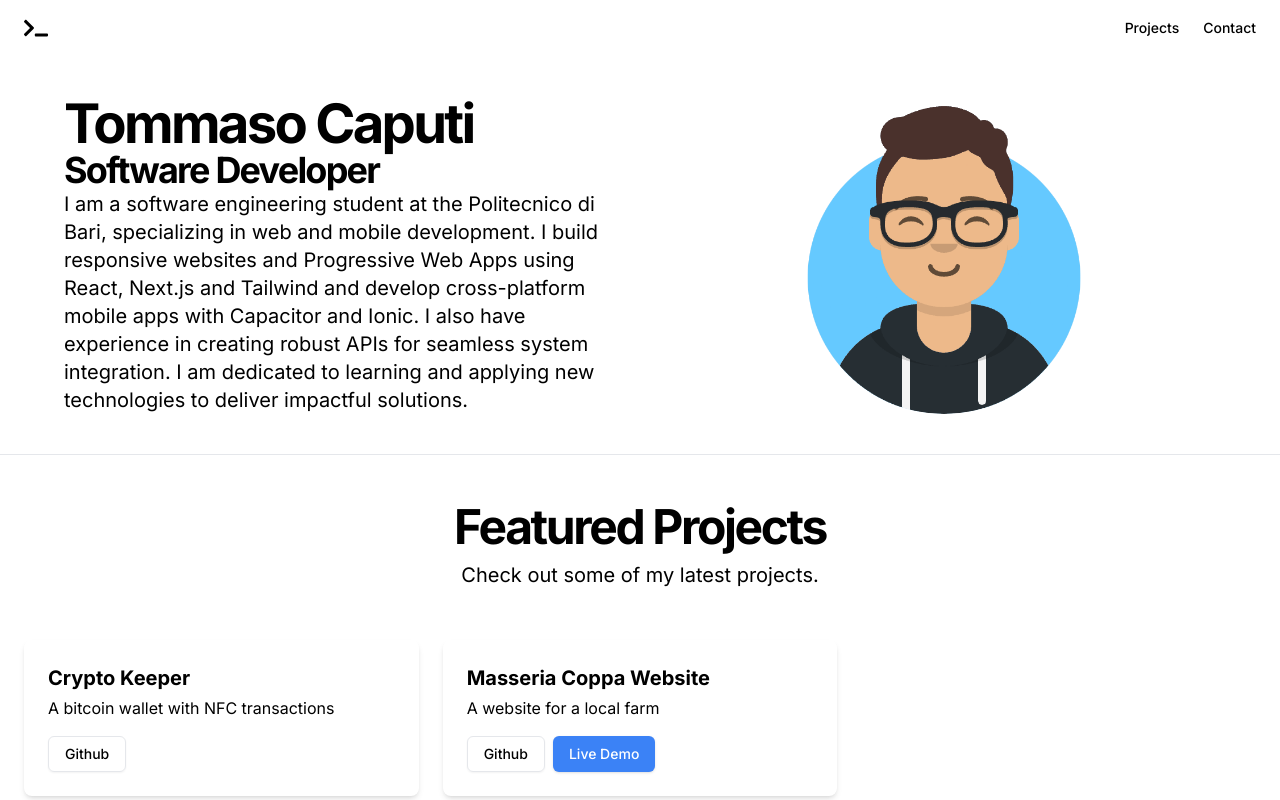
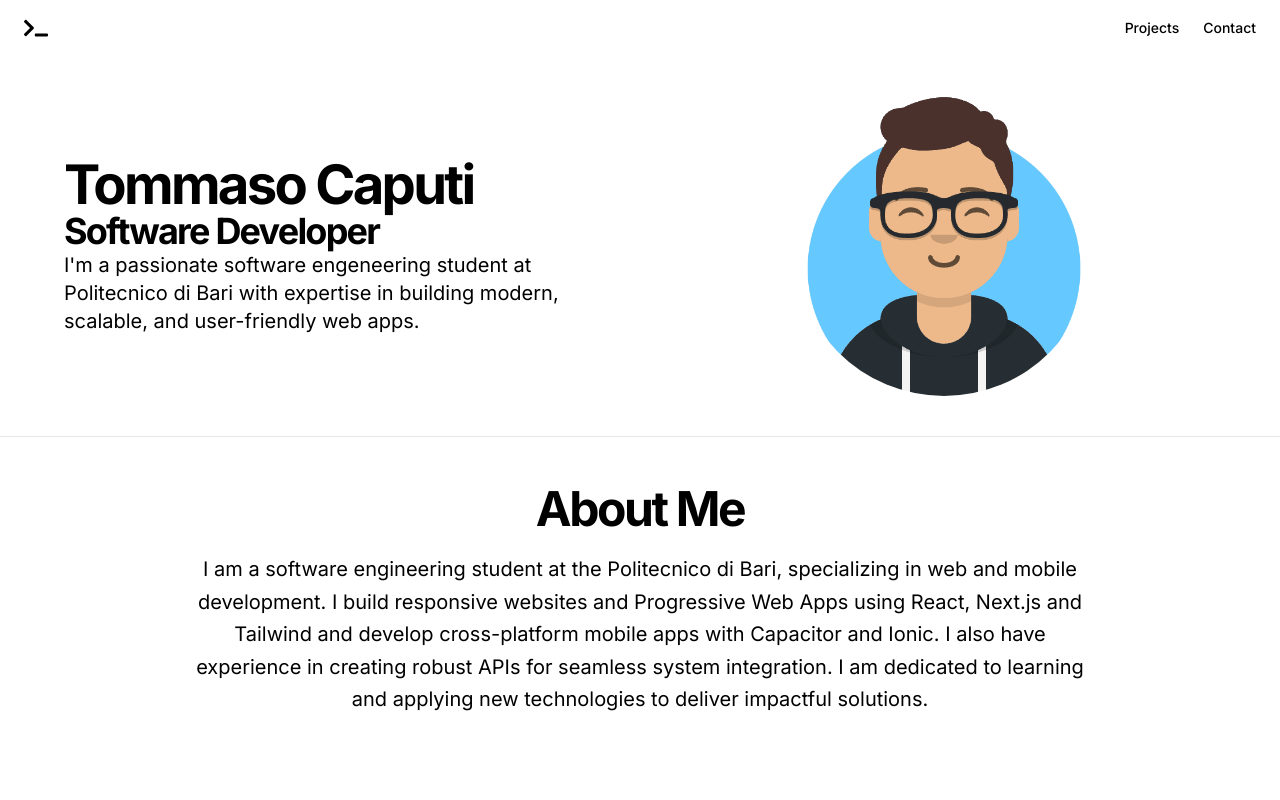
Before and after one commit to tommaso-caputi/portfolio, a Next.js app in the folder portfolio/: page / in a window 1280 px wide. Shown: the top 800 px of the page. Built offline with nearby package versions, Linux system fonts and the light colour scheme.

Commit message:
add about section

```diff
--- a/portfolio/src/app/page.tsx
+++ b/portfolio/src/app/page.tsx
@@ -18,7 +18,8 @@ export default function Home() {
                 </h1>
                 <h2 className="text-2xl font-bold tracking-tighter sm:text-3xl md:text-4xl">Software Developer</h2>
                 <p className="mx-auto max-w-[700px] text-muted-foreground md:text-xl">
-                  I am a software engineering student at the Politecnico di Bari, specializing in web and mobile development. I build responsive websites and Progressive Web Apps using React, Next.js and Tailwind and develop cross-platform mobile apps with Capacitor and Ionic. I also have experience in creating robust APIs for seamless system integration. I am dedicated to learning and applying new technologies to deliver impactful solutions.
+                  I&apos;m a passionate software engeneering student at Politecnico di Bari
+                  with expertise in building modern, scalable, and user-friendly web apps.
                 </p>
               </div>
               <div className="justify-center flex">
@@ -34,7 +35,7 @@ export default function Home() {
             </div>
           </div>
         </section>
-        {/* <AboutSection /> */}
+        <AboutSection />
         <ProjectsSection />
       </main>
       <Footer />
--- a/portfolio/src/components/AboutSection.tsx
+++ b/portfolio/src/components/AboutSection.tsx
@@ -6,7 +6,7 @@ export default function AboutSection() {
                     <div className="space-y-5">
                         <h2 className="text-3xl font-bold tracking-tighter sm:text-5xl">About Me</h2>
                         <p className="max-w-[900px] text-muted-foreground md:text-xl/relaxed lg:text-base/relaxed xl:text-xl/relaxed">
-                            I am a Software Engineering student at the Politecnico di Bari, specializing in web and mobile development. I build responsive websites and Progressive Web Apps using React, Next.js and Tailwind and develop cross-platform mobile apps with Capacitor and Ionic. I also have experience in creating robust APIs for seamless system integration. I am dedicated to learning and applying new technologies to deliver impactful solutions.
+                            I am a software engineering student at the Politecnico di Bari, specializing in web and mobile development. I build responsive websites and Progressive Web Apps using React, Next.js and Tailwind and develop cross-platform mobile apps with Capacitor and Ionic. I also have experience in creating robust APIs for seamless system integration. I am dedicated to learning and applying new technologies to deliver impactful solutions.
                         </p>
                     </div>
                 </div>
```
